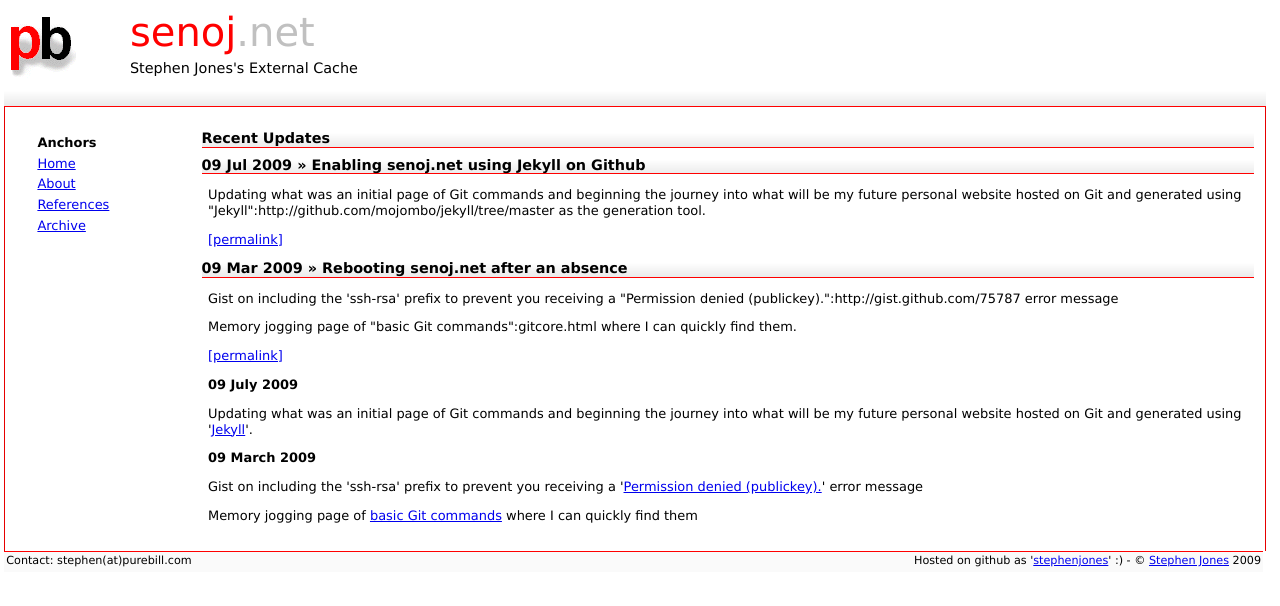
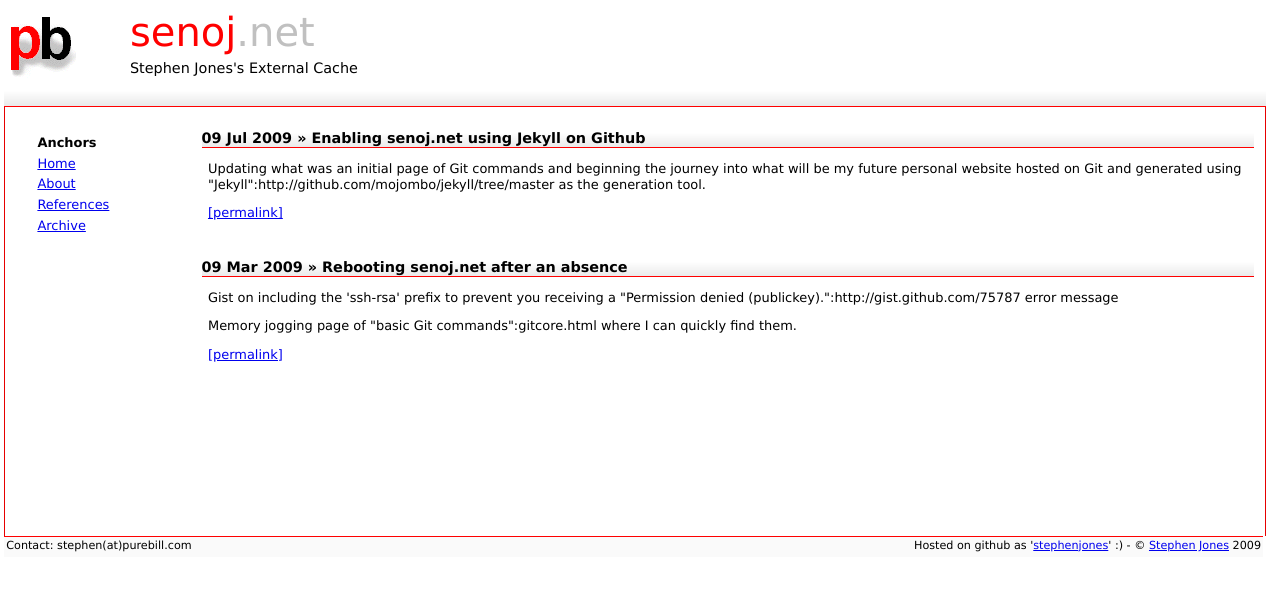
Before and after one commit to stephenjones/stephenjones.github.com, a Jekyll site: the page built from index.html, in a window 1280 px wide. Shown: the top 606 px of the page. Built offline with Jekyll 4.4.1, drawn with Linux system fonts in a browser that asks for light colours; Markdown is read by kramdown in place of the engine named in the settings; comment, search, counter and statistics services are not loaded.

Commit message:
remove static text from index.html

```diff
--- a/index.html
+++ b/index.html
@@ -24,20 +24,12 @@ title: senoj.net | Stephen Jones's Website | Home Page
 
 {% include twocol_left_start %}
 
-<h1 class="title">Recent Updates</h1>
-
 {% for post in site.posts %}
   <h1 class='title'>{{ post.date | date_to_string }} &raquo; {{ post.title }}</h1>
   <p>{{ post.content }}</p>
   <p><a href="{{ post.url }}">[permalink]</a></p>
+  <br />
 {% endfor %}
-
-<p><b>09 July 2009</b></p>
-<p>Updating what was an initial page of Git commands and beginning the journey into what will be my future personal website hosted on Git and generated using '<a href ="http://github.com/mojombo/jekyll/tree/master">Jekyll</a>'.</p>
-
-<p><b>09 March 2009</b></p>
-<p>Gist on including the 'ssh-rsa' prefix to prevent you receiving a '<a href ="http://gist.github.com/75787">Permission denied (publickey).</a>' error message</p>
-<p>Memory jogging page of <a href="gitcore.html">basic Git commands</a> where I can quickly find them
 
 {% include twocol_right_end %}
 
```
